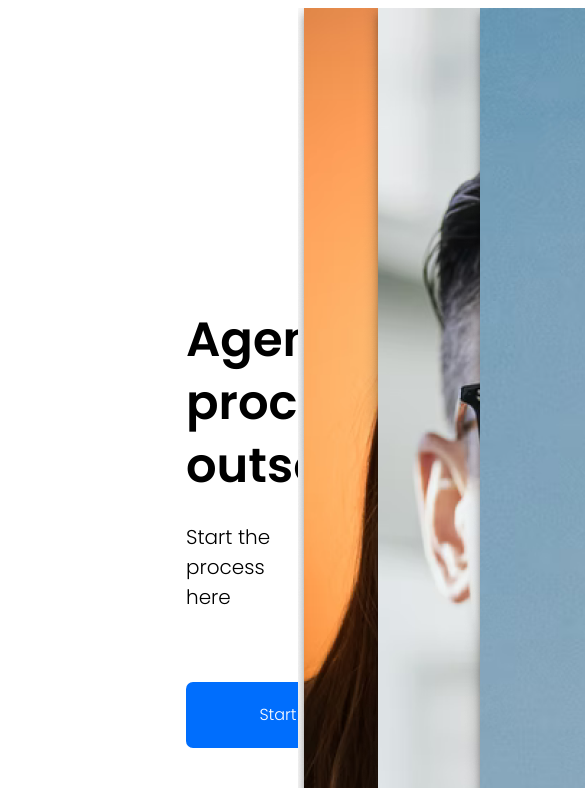
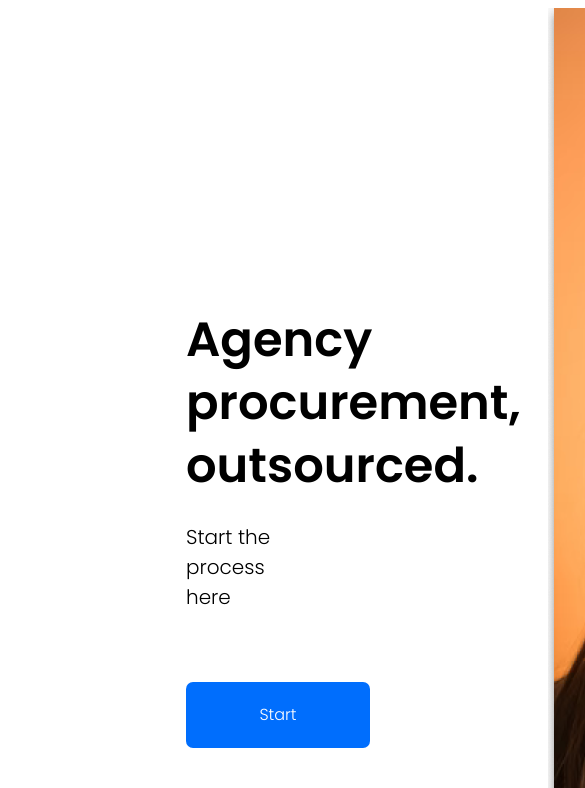
Before and after one commit to Radoslav-Radoslavov/NextjsTask, a Next.js app: page / in a window 390 px wide. Shown: the top 788 px of the page, 585 px wide, since content can reach past the window. Built offline with nearby package versions, Linux system fonts and the light colour scheme.

Commit message:
just in case, added small responsivness on hero page for mobile screens, so start button can be clicked

```diff
--- a/sections/Hero/elements.jsx
+++ b/sections/Hero/elements.jsx
@@ -37,4 +37,10 @@ export const StyledImageContainer = styled(({ ...props }) => <div {...props} />)
   width: 100%;
   height: 100%;
   margin-left: auto;
+
+
+  @media screen and (max-width: 1024px) {
+    flex-direction: column;
+    margin-left: 250px;
+  }
 `;
```
